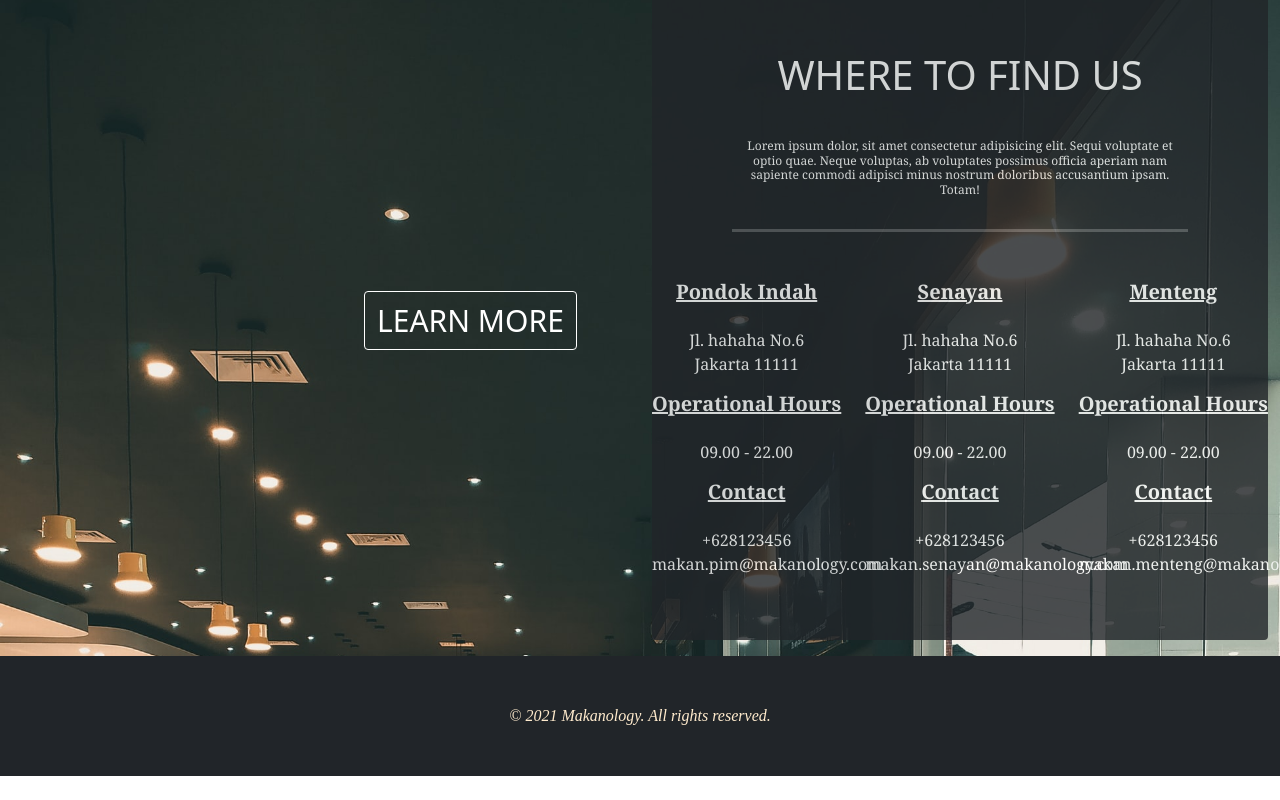
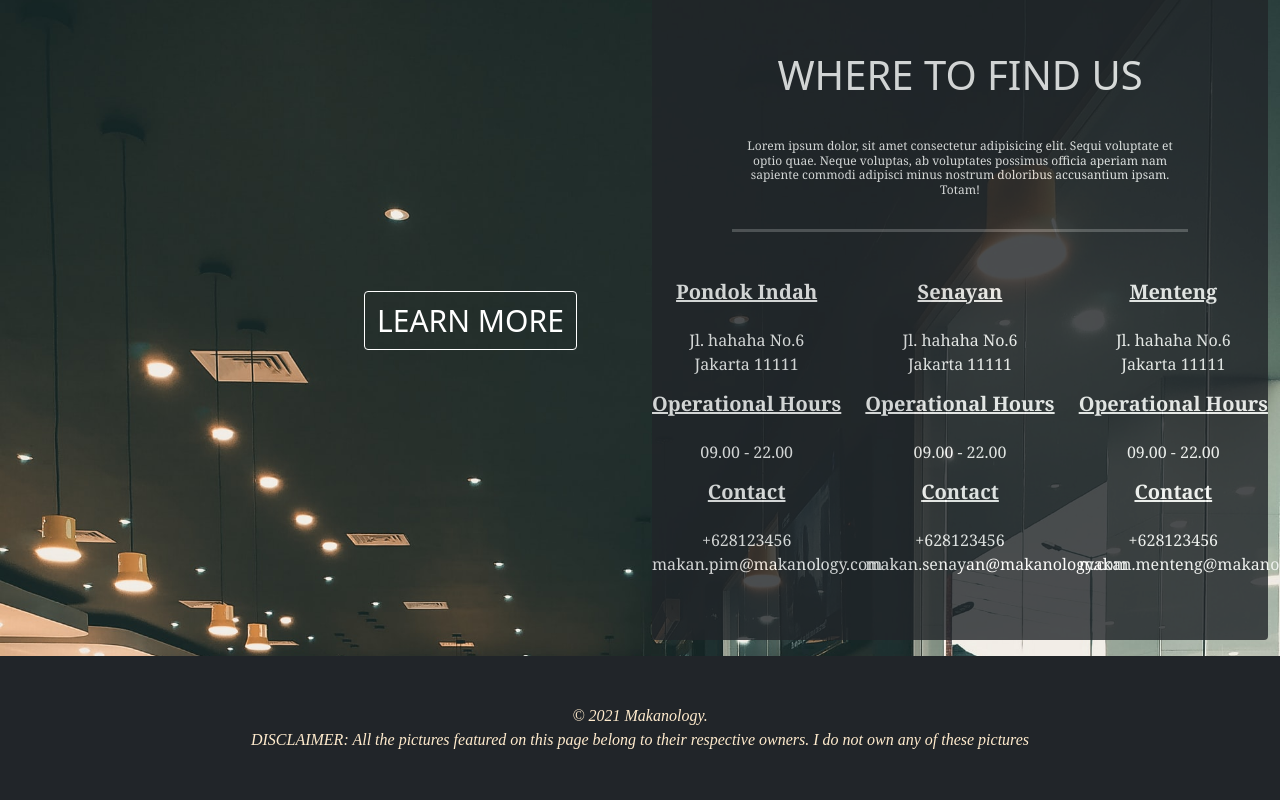
Before and after one commit to rmt-11-kiev-fox/iproject-client, a Vue app in the folder client/: page / in a window 1280 px wide. Shown: the part 3019-3819 px from the top of the page. Before the commit the page ends 3795 px from the top, so only its background shows below. Built offline with nearby package versions, Linux system fonts and the light colour scheme.

Commit message:
footer change

```diff
--- a/client/src/components/Footer.vue
+++ b/client/src/components/Footer.vue
@@ -5,7 +5,8 @@
         class="my-5 text-center"
         style="color: blanchedalmond; font-family: serif; font-style: oblique"
       >
-        © 2021 Makanology. All rights reserved.
+        © 2021 Makanology. <br>
+        DISCLAIMER: All the pictures featured on this page belong to their respective owners. I do not own any of these pictures
       </p>
     </div>
   </div>
```
